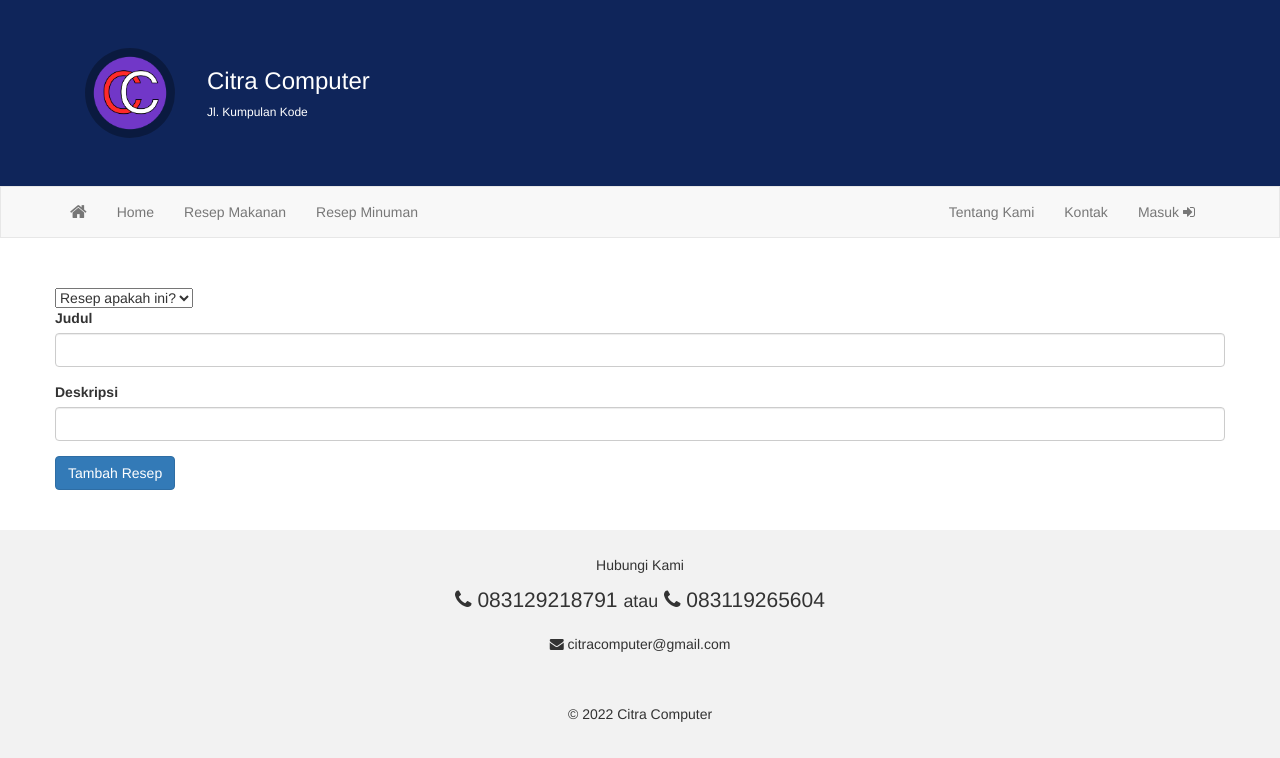
After one commit to rondimarten07/tugas_fullstack, a CodeIgniter app: page /tugas_fullstack/index.php/welcome/tambahresep in a window 1280 px wide. The commit adds this page. Shown: the top 758 px of the page. Run offline with CodeIgniter, Linux system fonts and the light colour scheme; data comes from the database, SQL or seed files in the repository.

Commit message:
fitur baca/hapus/edit resep
-penambahan routes
-penambahan file baru post resep untuk insert resep ke database
-tambah fungsi tambah resep
- tambah fungsi hapus resep
- tambah fungsi ubah resep
- tambah fungsi baca detail resep

```diff
--- a/application/config/config.php
+++ b/application/config/config.php
@@ -1,5 +1,5 @@
 <?php
-defined('BASEPATH') OR exit('No direct script access allowed');
+defined('BASEPATH') or exit('No direct script access allowed');
 
 /*
 |--------------------------------------------------------------------------
@@ -23,7 +23,7 @@ defined('BASEPATH') OR exit('No direct script access allowed');
 | a PHP script and you can easily do that on your own.
 |
 */
-$config['base_url'] = 'http://localhost:8080/citrakomputer/';
+$config['base_url'] = 'http://localhost:8080/tugas_fullstack/';
 
 /*
 |--------------------------------------------------------------------------
@@ -52,7 +52,7 @@ $config['index_page'] = 'index.php';
 |
 | WARNING: If you set this to 'PATH_INFO', URIs will always be URL-decoded!
 */
-$config['uri_protocol']	= 'REQUEST_URI';
+$config['uri_protocol']    = 'REQUEST_URI';
 
 /*
 |--------------------------------------------------------------------------
@@ -76,7 +76,7 @@ $config['url_suffix'] = '';
 | than english.
 |
 */
-$config['language']	= 'english';
+$config['language']    = 'english';
 
 /*
 |--------------------------------------------------------------------------
@@ -390,11 +390,11 @@ $config['sess_regenerate_destroy'] = FALSE;
 |       'cookie_httponly') will also affect sessions.
 |
 */
-$config['cookie_prefix']	= '';
-$config['cookie_domain']	= '';
-$config['cookie_path']		= '/';
-$config['cookie_secure']	= FALSE;
-$config['cookie_httponly'] 	= FALSE;
+$config['cookie_prefix']    = '';
+$config['cookie_domain']    = '';
+$config['cookie_path']        = '/';
+$config['cookie_secure']    = FALSE;
+$config['cookie_httponly']     = FALSE;
 
 /*
 |--------------------------------------------------------------------------
--- a/application/config/routes.php
+++ b/application/config/routes.php
@@ -1,5 +1,5 @@
 <?php
-defined('BASEPATH') OR exit('No direct script access allowed');
+defined('BASEPATH') or exit('No direct script access allowed');
 
 /*
 | -------------------------------------------------------------------------
@@ -64,3 +64,13 @@ $route['promo'] = 'welcome/promo';
 $route['paket'] = 'welcome/paket';
 $route['tentang'] = 'welcome/tentang';
 $route['kontak'] = 'welcome/kontak';
+$route['makanan'] = 'welcome/makanan';
+$route['minuman'] = 'welcome/minuman';
+$route['resep'] = 'welcome/resep';
+$route['detailresep'] = 'welcome/detailresep';
+$route['detailresep_minuman'] = 'welcome/detailresep_minuman';
+$route['tambahresep'] = 'welcome/tambahresep';
+//$route['tambahresep_minuman'] = 'welcome/tambahresep_minuman';
+$route['postresep'] = 'admin/Postresep/tambahresep';
+$route['ubahmakanan'] = 'welcome/ubahmakanan';
+$route['ubahminuman'] = 'welcome/ubahminuman';
--- a/application/controllers/Welcome.php
+++ b/application/controllers/Welcome.php
@@ -1,7 +1,8 @@
 <?php
-defined('BASEPATH') OR exit('No direct script access allowed');
+defined('BASEPATH') or exit('No direct script access allowed');
 
-class Welcome extends CI_Controller {
+class Welcome extends CI_Controller
+{
 
 	/**
 	 * Index Page for this controller.
@@ -19,11 +20,11 @@ class Welcome extends CI_Controller {
 	 * @see https://codeigniter.com/user_guide/general/urls.html
 	 */
 
-	 function __construct(){
-		 parent::__construct();
-		 $this->load->model(array('produk_model', 'pengaturan_model'));
-
-	 }
+	function __construct()
+	{
+		parent::__construct();
+		$this->load->model(array('produk_model', 'pengaturan_model', 'resep_model'));
+	}
 
 	public function index()
 	{
@@ -37,7 +38,8 @@ class Welcome extends CI_Controller {
 		$this->load->view('depan/footer');
 	}
 
-	function produk(){
+	function produk()
+	{
 		$data['page'] = 'produk';
 		$data['web'] = $this->pengaturan_model->get(1);
 
@@ -76,7 +78,7 @@ class Welcome extends CI_Controller {
 
 		$data['halaman'] = $this->pagination->create_links();
 
-		$dari_offset = ($this->uri->segment(3))? $this->uri->segment(3) : 0;
+		$dari_offset = ($this->uri->segment(3)) ? $this->uri->segment(3) : 0;
 		$data['produk'] = $this->produk_model->get_by_jenis_pagination("barang", $config['per_page'], $dari_offset);
 
 		$this->load->view('depan/header', $data);
@@ -86,7 +88,8 @@ class Welcome extends CI_Controller {
 	}
 
 
-	function jasa(){
+	function jasa()
+	{
 		$data['page'] = 'jasa';
 		$data['web'] = $this->pengaturan_model->get(1);
 
@@ -125,7 +128,7 @@ class Welcome extends CI_Controller {
 
 		$data['halaman'] = $this->pagination->create_links();
 
-		$dari_offset = ($this->uri->segment(3))? $this->uri->segment(3) : 0;
+		$dari_offset = ($this->uri->segment(3)) ? $this->uri->segment(3) : 0;
 		$data['produk'] = $this->produk_model->get_by_jenis_pagination("jasa", $config['per_page'], $dari_offset);
 
 
@@ -135,7 +138,8 @@ class Welcome extends CI_Controller {
 		$this->load->view('depan/footer');
 	}
 
-	function promo(){
+	function promo()
+	{
 		$data['page'] = 'promo';
 		$data['web'] = $this->pengaturan_model->get(1);
 
@@ -174,7 +178,7 @@ class Welcome extends CI_Controller {
 
 		$data['halaman'] = $this->pagination->create_links();
 
-		$dari_offset = ($this->uri->segment(3))? $this->uri->segment(3) : 0;
+		$dari_offset = ($this->uri->segment(3)) ? $this->uri->segment(3) : 0;
 		$data['produk'] = $this->produk_model->get_by_jenis_pagination("promo", $config['per_page'], $dari_offset);
 
 
@@ -184,7 +188,8 @@ class Welcome extends CI_Controller {
 		$this->load->view('depan/footer');
 	}
 
-	function paket(){
+	function paket()
+	{
 		$data['page'] = 'paket';
 		$data['web'] = $this->pengaturan_model->get(1);
 
@@ -223,7 +228,7 @@ class Welcome extends CI_Controller {
 
 		$data['halaman'] = $this->pagination->create_links();
 
-		$dari_offset = ($this->uri->segment(3))? $this->uri->segment(3) : 0;
+		$dari_offset = ($this->uri->segment(3)) ? $this->uri->segment(3) : 0;
 		$data['produk'] = $this->produk_model->get_by_jenis_pagination("paket", $config['per_page'], $dari_offset);
 
 
@@ -233,7 +238,8 @@ class Welcome extends CI_Controller {
 		$this->load->view('depan/footer');
 	}
 
-	function tentang(){
+	function tentang()
+	{
 		$data['page'] = 'tentang';
 
 		$data['web'] = $this->pengaturan_model->get(1);
@@ -244,7 +250,8 @@ class Welcome extends CI_Controller {
 		$this->load->view('depan/footer');
 	}
 
-	function kontak(){
+	function kontak()
+	{
 		$data['page'] = 'kontak';
 		$data['web'] = $this->pengaturan_model->get(1);
 
@@ -253,4 +260,127 @@ class Welcome extends CI_Controller {
 		$this->load->view('depan/content');
 		$this->load->view('depan/footer');
 	}
+	function makanan()
+	{
+		$data['page'] = 'makanan';
+		$data['web'] = $this->pengaturan_model->get(1);
+		$data['resep_makanan'] = $this->resep_model->getallresep();
+
+		$this->load->view('depan/header', $data);
+		$this->load->view('depan/navbar',  $data);
+		$this->load->view('depan/content');
+		$this->load->view('depan/footer');
+	}
+	function detailresep($n)
+	{
+		$data['page'] = 'detailresep';
+		$data['web'] = $this->pengaturan_model->get(1);
+		$data['resep_makanan'] = $this->resep_model->get($n);
+		$data['index'] = $n;
+
+		$this->load->view('depan/header', $data);
+		$this->load->view('depan/navbar',  $data);
+		$this->load->view('depan/content');
+		$this->load->view('depan/footer');
+	}
+	function minuman()
+	{
+		$data['page'] = 'minuman';
+		$data['web'] = $this->pengaturan_model->get(1);
+		$data['resep_minuman'] = $this->resep_model->getallresep_minuman();
+
+		$this->load->view('depan/header', $data);
+		$this->load->view('depan/navbar',  $data);
+		$this->load->view('depan/content');
+		$this->load->view('depan/footer');
+	}
+	function detailresep_minuman($n)
+	{
+		$data['page'] = 'detailresep_minuman';
+		$data['web'] = $this->pengaturan_model->get(1);
+		$data['resep_minuman'] = $this->resep_model->get_minuman($n);
+		$data['index'] = $n;
+
+		$this->load->view('depan/header', $data);
+		$this->load->view('depan/navbar',  $data);
+		$this->load->view('depan/content');
+		$this->load->view('depan/footer');
+	}
+	function tambahresep()
+	{
+		$data['page'] = 'tambahresep';
+		$data['web'] = $this->pengaturan_model->get(1);
+
+		$this->load->view('depan/header', $data);
+		$this->load->view('depan/navbar',  $data);
+		$this->load->view('depan/content');
+		$this->load->view('depan/footer');
+	}
+	function hapusresep_makanan($n)
+	{
+		$data['page'] = 'back';
+		$data['web'] = $this->pengaturan_model->get(1);
+		$this->resep_model->hapusresep_makanan($n);
+
+		$this->load->view('depan/header', $data);
+		$this->load->view('depan/navbar',  $data);
+		$this->load->view('depan/content');
+		$this->load->view('depan/footer');
+	}
+	function hapusresep_minuman($n)
+	{
+		$data['page'] = 'back';
+		$data['web'] = $this->pengaturan_model->get(1);
+		$this->resep_model->hapusresep_minuman($n);
+
+		$this->load->view('depan/header', $data);
+		$this->load->view('depan/navbar',  $data);
+		$this->load->view('depan/content');
+		$this->load->view('depan/footer');
+	}
+	function ubahresep_makanan($n)
+	{
+		$data['page'] = 'ubahresep_makanan';
+		$data['web'] = $this->pengaturan_model->get(1);
+		$data['resep_makanan'] = $this->resep_model->get($n);
+
+		$this->load->view('depan/header', $data);
+		$this->load->view('depan/navbar',  $data);
+		$this->load->view('depan/content');
+		$this->load->view('depan/footer');
+	}
+	function ubahresep_minuman($n)
+	{
+		$data['page'] = 'ubahresep_minuman';
+		$data['web'] = $this->pengaturan_model->get(1);
+		$data['resep_minuman'] = $this->resep_model->get_minuman($n);
+		//$this->resep_model->ubahresep_minuman($n);
+
+		$this->load->view('depan/header', $data);
+		$this->load->view('depan/navbar',  $data);
+		$this->load->view('depan/content');
+		$this->load->view('depan/footer');
+	}
+	function ubahmakanan()
+	{
+		$data['page'] = 'back';
+		$data['web'] = $this->pengaturan_model->get(1);
+		$this->resep_model->ubahresep_makanan($this->input->post('id'));
+
+		$this->load->view('depan/header', $data);
+		$this->load->view('depan/navbar',  $data);
+		$this->load->view('depan/content');
+		$this->load->view('depan/footer');
+	}
+	function ubahminuman()
+	{
+		$data['page'] = 'back';
+		$data['web'] = $this->pengaturan_model->get(1);
+		$this->resep_model->ubahresep_minuman($this->input->post('id'));
+
+		$this->load->view('depan/header', $data);
+		$this->load->view('depan/navbar',  $data);
+		$this->load->view('depan/content');
+		$this->load->view('depan/footer');
+	}
 }
--- /dev/null
+++ b/application/models/resep_model.php
@@ -0,0 +1,70 @@
+<?php
+
+class resep_model extends CI_Model
+{
+
+
+    function getallresep()
+    {
+        return $this->db->get('resep')->result_array();
+    }
+    function get($id = null)
+    {
+        $query = $this->db->get_where('resep', array('id' => $id));
+        return $query->result_array();
+    }
+
+    function insert_resep($n)
+    {
+        if ($n == "resep") {
+            $data = [
+                "judul" => $this->input->post('judul', true),
+                "resep_makanan" => $this->input->post('deskripsi', true)
+            ];
+            $this->db->insert($n, $data);
+        } else if ($n == "resep_minuman") {
+            $data = [
+                "judul" => $this->input->post('judul', true),
+                "resep_minuman" => $this->input->post('deskripsi', true)
+            ];
+            $this->db->insert($n, $data);
+        }
+    }
+    function hapusresep_makanan($n)
+    {
+        $this->db->where('id', $n);
+        $this->db->delete('resep');
+    }
+    function hapusresep_minuman($n)
+    {
+        $this->db->where('id', $n);
+        $this->db->delete('resep_minuman');
+    }
+    function ubahresep_makanan($n)
+    {
+        $data = [
+            "judul" => $this->input->post('judul', true),
+            "resep_makanan" => $this->input->post('deskripsi', true)
+        ];
+        $this->db->where('id', $n);
+        $this->db->update('resep', $data);
+    }
+    function ubahresep_minuman($n)
+    {
+        $data = [
+            "judul" => $this->input->post('judul', true),
+            "resep_minuman" => $this->input->post('deskripsi', true)
+        ];
+        $this->db->where('id', $n);
+        $this->db->update('resep_minuman', $data);
+    }
+    function getallresep_minuman()
+    {
+        return $this->db->get('resep_minuman')->result_array();
+    }
+    function get_minuman($id = null)
+    {
+        $query = $this->db->get_where('resep_minuman', array('id' => $id));
+        return $query->result_array();
+    }
+}
--- a/application/views/depan/navbar.php
+++ b/application/views/depan/navbar.php
@@ -2,7 +2,7 @@
   <div class="container">
     <div class="col-md-6 judul">
       <a href="<?php echo site_url() ?>">
-		<img src="<?php echo base_url('assets/tjc/img/logo-tangsi.png') ?>" class="pull-left" style="display:inline; max-width:90px; background: rgba(0,0,0,0.3); border-radius:50%;margin-right:32px"/>
+        <img src="<?php echo base_url('assets/tjc/img/logo-tangsi.png') ?>" class="pull-left" style="display:inline; max-width:90px; background: rgba(0,0,0,0.3); border-radius:50%;margin-right:32px" />
         <h3><?php echo $web->judul ?></h3>
         <p style="font-size:12px"><?php echo $web->tagline ?></p>
       </a>
@@ -22,15 +22,13 @@
     </div>
     <div class="collapse navbar-collapse" id="myNavbar">
       <ul class="nav navbar-nav">
-        <li class="<?php echo ($page == 'home') ?'active':'' ?>"><a href="<?php echo site_url() ?>">Home</a></li>
-        <li class="<?php echo ($page == 'produk') ?'active':'' ?>"><a href="<?php echo site_url('produk') ?>">Produk</a></li>
-        <li class="<?php echo ($page == 'jasa') ?'active':'' ?>"><a href="<?php echo site_url('jasa') ?>">Layanan &amp; Jasa</a></li>
-        <li class="<?php echo ($page == 'promo') ?'active':'' ?>"><a href="<?php echo site_url('promo') ?>">Promo</a></li>
-        <li class="<?php echo ($page == 'paket') ?'active':'' ?>"><a href="<?php echo site_url('paket') ?>">Paket</a></li>
+        <li class="<?php echo ($page == 'home') ? 'active' : '' ?>"><a href="<?php echo site_url() ?>">Home</a></li>
+        <li class="<?php echo ($page == 'makanan') ? 'active' : '' ?>"><a href="<?php echo site_url('makanan') ?>">Resep Makanan</a></li>
+        <li class="<?php echo ($page == 'minuman') ? 'active' : '' ?>"><a href="<?php echo site_url('minuman') ?>">Resep Minuman</a></li>
       </ul>
       <ul class="nav navbar-nav navbar-right">
-        <li class="<?php echo ($page == 'tentang') ?'active':'' ?>"><a href="<?php echo site_url('tentang') ?>">Tentang Kami</a></li>
-        <li class="<?php echo ($page == 'kontak') ?'active':'' ?>"><a href="<?php echo site_url('kontak') ?>">Kontak</a></li>
+        <li class="<?php echo ($page == 'tentang') ? 'active' : '' ?>"><a href="<?php echo site_url('tentang') ?>">Tentang Kami</a></li>
+        <li class="<?php echo ($page == 'kontak') ? 'active' : '' ?>"><a href="<?php echo site_url('kontak') ?>">Kontak</a></li>
         <li><a href="<?php echo site_url('admin') ?>">Masuk <i class="fa fa-sign-in"></i></a></li>
       </ul>
     </div>
--- /dev/null
+++ b/application/views/depan/tambahresep.php
@@ -0,0 +1,22 @@
+<div class="container">
+    <div class="row mt-3">
+        <form action="<?php echo site_url('postresep') ?>" method="post">
+            <select class="form-select" name="jenis_resep" id="jenis_resep">
+                <option selected>Resep apakah ini?</option>
+                <option value="resep">Resep Makanan</option>
+                <option value="resep_minuman">Resep Minuman</option>
+            </select>
+            <div class="form-group">
+                <label for="judul">Judul</label>
+                <Input type="text" name="judul" class="form-control" id="judul" required>
+            </div>
+            <div class="form-group">
+                <label for="deskripsi">Deskripsi</label>
+                <Input type="text" name="deskripsi" class="form-control" id="deskripsi" required>
+            </div>
+            <button type="submit" name="tambah" class="btn btn-primary float-right">Tambah Resep</button>
+        </form>
+        <div>
+        </div>
+    </div>
+</div>
```
Also changed, not shown: application/controllers/admin/Postresep.php (added, +21 -0 lines), application/views/depan/back.php (added, +10 -0 lines), application/views/depan/detailresep.php (added, +18 -0 lines), application/views/depan/detailresep_minuman.php (added, +18 -0 lines), application/views/depan/makanan.php (added, +22 -0 lines), application/views/depan/minuman.php (added, +21 -0 lines), application/views/depan/ubahresep_makanan.php (added, +18 -0 lines), application/views/depan/ubahresep_minuman.php (added, +18 -0 lines). Lines whose indentation alone changed are shown as unchanged.
